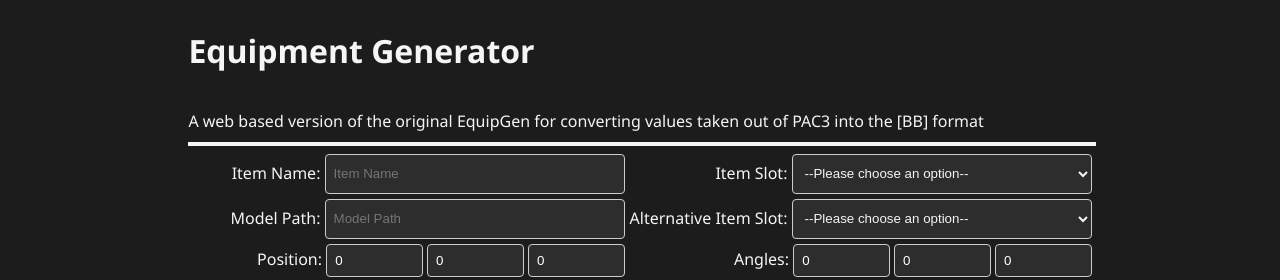
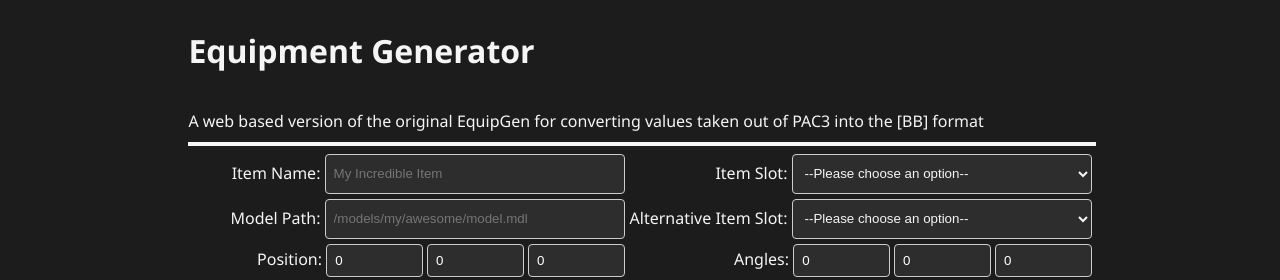
Before and after one commit to BB-Games/EquipGen, a SvelteKit app: page / in a window 1280 px wide. Shown: the top 280 px of the page. Built offline with nearby package versions, Linux system fonts and the light colour scheme.

Commit message:
Change the placeholder values

```diff
--- a/src/routes/+page.svelte
+++ b/src/routes/+page.svelte
@@ -105,7 +105,7 @@
 
 <form on:submit|preventDefault={HandleSubmit} method="none">
   <Entrybox
-    ph="Item Name"
+    ph="My Incredible Item"
     label="Item Name"
     bind:value={formData.itemName}
     required="true"
@@ -118,7 +118,7 @@
     required="true"
   />
   <Entrybox
-    ph="Model Path"
+    ph="/models/my/awesome/model.mdl"
     label="Model Path"
     bind:value={formData.modelPath}
     required="true"
```
